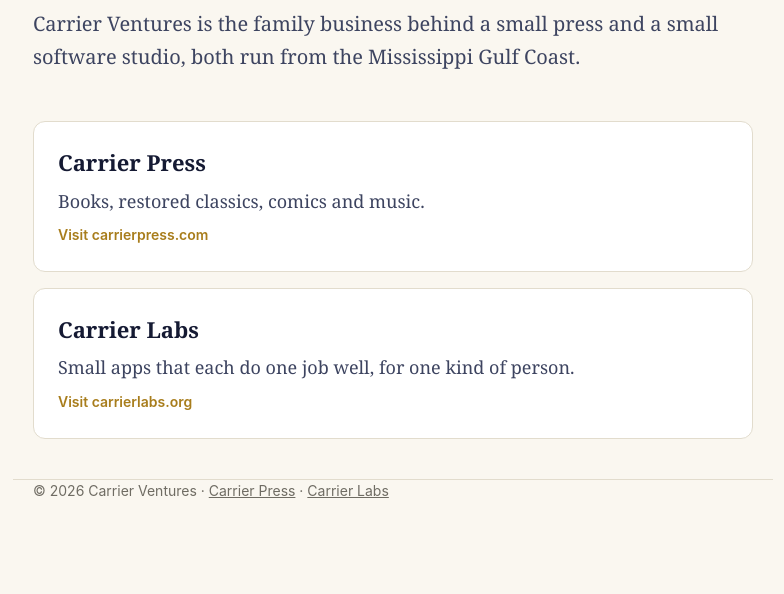
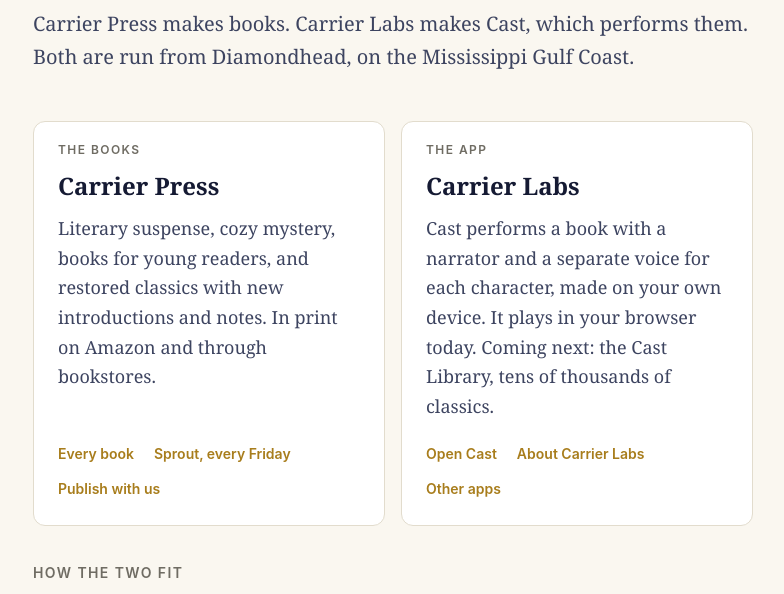
Before and after one commit to carrster43/carrierventures-site, a plain HTML site: page index.html in a window 1280 px wide. Shown: the part 206-800 px from the top of the page, without its empty margins (247-1031 px from the left). Drawn offline with Linux system fonts and the light colour scheme.

Commit message:
Homepage: Carrier Labs is Cast now; Press card links Every book, Sprout and Publish with us
Co-Authored-By: Claude Opus 5.5 <noreply@anthropic.com>
Claude-Session: 7c9c2d30-6353-423d-a74d-9bf61e730dc6

```diff
--- a/index.html
+++ b/index.html
@@ -1,11 +1,24 @@
 <!doctype html>
 <html lang="en"><head><meta charset="utf-8"><meta name="viewport" content="width=device-width,initial-scale=1">
-<title>Carrier Ventures: Carrier Press and Carrier Labs</title><meta name="description" content="Carrier Ventures is the family business behind Carrier Press, which publishes books, and Carrier Labs, which builds small single-purpose apps.">
-<link rel="canonical" href="https://carrierventures.org/"><meta property="og:title" content="Carrier Ventures: Carrier Press and Carrier Labs"><meta property="og:description" content="Carrier Ventures is the family business behind Carrier Press, which publishes books, and Carrier Labs, which builds small single-purpose apps.">
+<title>Carrier Ventures: Carrier Press Books and Cast by Carrier Labs</title><meta name="description" content="Carrier Ventures is the family business behind Carrier Press, which publishes novels, books for young readers and restored classics, and Carrier Labs, which makes Cast, books performed with a voice for each character.">
+<link rel="canonical" href="https://carrierventures.org/"><meta property="og:title" content="Carrier Ventures: Carrier Press Books and Cast by Carrier Labs"><meta property="og:description" content="The family business behind Carrier Press, which publishes books, and Carrier Labs, which makes Cast, books performed with a voice for each character.">
 <meta property="og:url" content="https://carrierventures.org/"><meta property="og:type" content="website"><meta property="og:image" content="https://carrierventures.org/og-image.png"><meta property="og:image:width" content="1200"><meta property="og:image:height" content="630"><meta property="og:image:alt" content="Carrier Ventures: One family, two workshops."><meta name="twitter:card" content="summary_large_image">
 <link rel="icon" href="favicon.png" type="image/png"><link rel="stylesheet" href="styles.css">
-<script type="application/ld+json">{"@context": "https://schema.org", "@type": "Organization", "@id": "https://carrierventures.org/#organization", "name": "Carrier Ventures", "url": "https://carrierventures.org/", "image": "https://carrierventures.org/og-image.png", "description": "Carrier Ventures is the family business behind Carrier Press, which publishes books, and Carrier Labs, which builds small single-purpose apps.", "subOrganization": [{"@type": "Organization", "name": "Carrier Press", "url": "https://carrierpress.com/"}, {"@type": "Organization", "name": "Carrier Labs", "url": "https://carrierlabs.org/"}]}</script>
+<script type="application/ld+json">{"@context": "https://schema.org", "@type": "Organization", "@id": "https://carrierventures.org/#organization", "name": "Carrier Ventures", "url": "https://carrierventures.org/", "image": "https://carrierventures.org/og-image.png", "description": "Carrier Ventures is the family business behind Carrier Press, which publishes books, and Carrier Labs, which makes Cast.", "address": {"@type": "PostalAddress", "addressLocality": "Diamondhead", "addressRegion": "MS", "addressCountry": "US"}, "subOrganization": [{"@type": "Organization", "name": "Carrier Press", "url": "https://carrierpress.com/"}, {"@type": "Organization", "name": "Carrier Labs", "legalName": "Carrier Labs LLC", "url": "https://carrierlabs.org/"}]}</script>
 <script type="application/ld+json">{"@context": "https://schema.org", "@type": "WebSite", "name": "Carrier Ventures", "url": "https://carrierventures.org/", "publisher": {"@id": "https://carrierventures.org/#organization"}}</script>
 </head>
-<body><main class="wrap"><header><div class="eyebrow">Carrier Ventures</div><h1>One family, two workshops.</h1><p class="lede">Carrier Ventures is the family business behind a small press and a small software studio, both run from the Mississippi Gulf Coast.</p></header><div class="cards"><a class="card" href="https://carrierpress.com/"><h2>Carrier Press</h2><p>Books, restored classics, comics and music.</p><span class="go">Visit carrierpress.com</span></a><a class="card" href="https://carrierlabs.org/"><h2>Carrier Labs</h2><p>Small apps that each do one job well, for one kind of person.</p><span class="go">Visit carrierlabs.org</span></a></div></main>
-<footer class="wrap">&copy; 2026 Carrier Ventures &middot; <a href="https://carrierpress.com/">Carrier Press</a> &middot; <a href="https://carrierlabs.org/">Carrier Labs</a></footer></body></html>
+<body><main class="wrap">
+<header><div class="eyebrow">Carrier Ventures</div><h1>One family, two workshops.</h1><p class="lede">Carrier Press makes books. Carrier Labs makes Cast, which performs them. Both are run from Diamondhead, on the Mississippi Gulf Coast.</p></header>
+
+<div class="cards">
+<section class="card" aria-labelledby="press"><div class="kicker">The books</div><h2 id="press"><a href="https://carrierpress.com/">Carrier Press</a></h2><p>Literary suspense, cozy mystery, books for young readers, and restored classics with new introductions and notes. In print on Amazon and through bookstores.</p>
+<ul class="links"><li><a href="https://carrierpress.com/catalog/">Every book</a></li><li><a href="https://carrierpress.com/sprout/">Sprout, every Friday</a></li><li><a href="https://carrierpress.com/publish/">Publish with us</a></li></ul></section>
+
+<section class="card" aria-labelledby="labs"><div class="kicker">The app</div><h2 id="labs"><a href="https://carrierlabs.org/">Carrier Labs</a></h2><p>Cast performs a book with a narrator and a separate voice for each character, made on your own device. It plays in your browser today. Coming next: the Cast Library, tens of thousands of classics.</p>
+<ul class="links"><li><a href="https://carrierpress.com/apps/cast/">Open Cast</a></li><li><a href="https://carrierlabs.org/">About Carrier Labs</a></li><li><a href="https://carrierpress.com/apps/">Other apps</a></li></ul></section>
+</div>
+
+<h3>How the two fit</h3>
+<ul class="plain"><li>The Carrier Press books sit on Cast's shelf, so you can hear a book open before you buy it in print.</li><li>Sprout, the Friday magazine, covers what grew that week at both.</li><li>Writers who want their book made the same way can <a href="https://carrierpress.com/publish/">publish with Carrier Press</a>.</li><li>No advertising and no investors. One family, building in the open.</li></ul>
+</main>
+<footer class="wrap">&copy; 2026 Carrier Ventures, Diamondhead, Mississippi &middot; <a href="https://carrierpress.com/">Carrier Press</a> &middot; <a href="https://carrierlabs.org/">Carrier Labs</a></footer></body></html>
--- a/sitemap.xml
+++ b/sitemap.xml
@@ -1,4 +1,4 @@
 <?xml version="1.0" encoding="UTF-8"?>
 <urlset xmlns="http://www.sitemaps.org/schemas/sitemap/0.9">
-  <url><loc>https://carrierventures.org/</loc><lastmod>2026-11-03</lastmod></url>
+  <url><loc>https://carrierventures.org/</loc><lastmod>2026-11-21</lastmod></url>
 </urlset>
--- a/styles.css
+++ b/styles.css
@@ -8,11 +8,15 @@ header{padding:56px 0 8px}.eyebrow{font:600 13px/1 var(--sans);letter-spacing:.1
 h1{font-size:clamp(34px,7vw,52px);line-height:1.1;margin:14px 0 16px}
 .lede{font-size:20px;color:var(--soft);margin:0 0 32px}
 .cards{display:grid;gap:16px;margin:8px 0 40px}
-.card{display:block;text-decoration:none;color:var(--ink);background:var(--card);border:1px solid var(--line);border-radius:12px;padding:22px 24px;transition:border-color .15s}
-.card:hover,.card:focus-visible{border-color:var(--gold)}
-.card h2{font-size:22px;margin:0 0 6px}.card p{margin:0;color:var(--soft)}
-.card .go{display:inline-block;margin-top:12px;font:600 14px/1 var(--sans);color:var(--gold)}
-ul.plain{padding-left:20px;color:var(--soft)}ul.plain li{margin:4px 0}
+.card{display:flex;flex-direction:column;color:var(--ink);background:var(--card);border:1px solid var(--line);border-radius:12px;padding:22px 24px;transition:border-color .15s}
+.card:focus-within{border-color:var(--gold)}
+.kicker{font:600 12px/1 var(--sans);letter-spacing:.12em;text-transform:uppercase;color:var(--muted);margin-bottom:10px}
+.card h2{font-size:24px;margin:0 0 8px}.card h2 a{color:inherit;text-decoration:none}.card h2 a:hover{color:var(--gold)}
+.card p{margin:0;color:var(--soft)}
+ul.links{list-style:none;padding:0;margin:auto 0 0;padding-top:16px;display:flex;flex-wrap:wrap;gap:6px 20px}
+ul.links a{font:600 14px/1.5 var(--sans);color:var(--gold);text-decoration:none}ul.links a:hover,ul.links a:focus-visible{text-decoration:underline}
+@media (min-width:700px){.cards{grid-template-columns:1fr 1fr}}
+ul.plain{padding-left:20px;color:var(--soft)}ul.plain li{margin:6px 0}ul.plain a{color:var(--gold)}
 h3{font:600 14px/1 var(--sans);letter-spacing:.1em;text-transform:uppercase;color:var(--muted);margin:32px 0 8px}
 footer{border-top:1px solid var(--line);margin-top:48px;padding:20px 0 40px;font:14px/1.5 var(--sans);color:var(--muted)}
 footer a{color:inherit}
```
